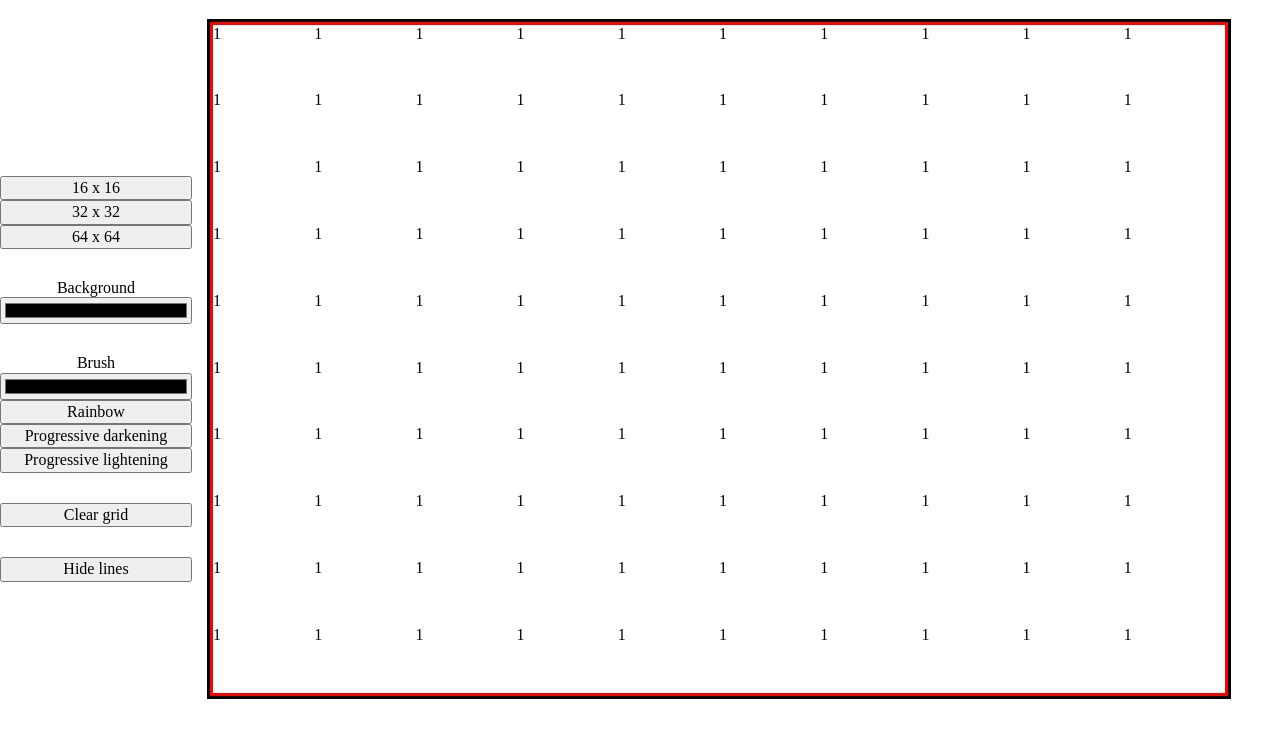
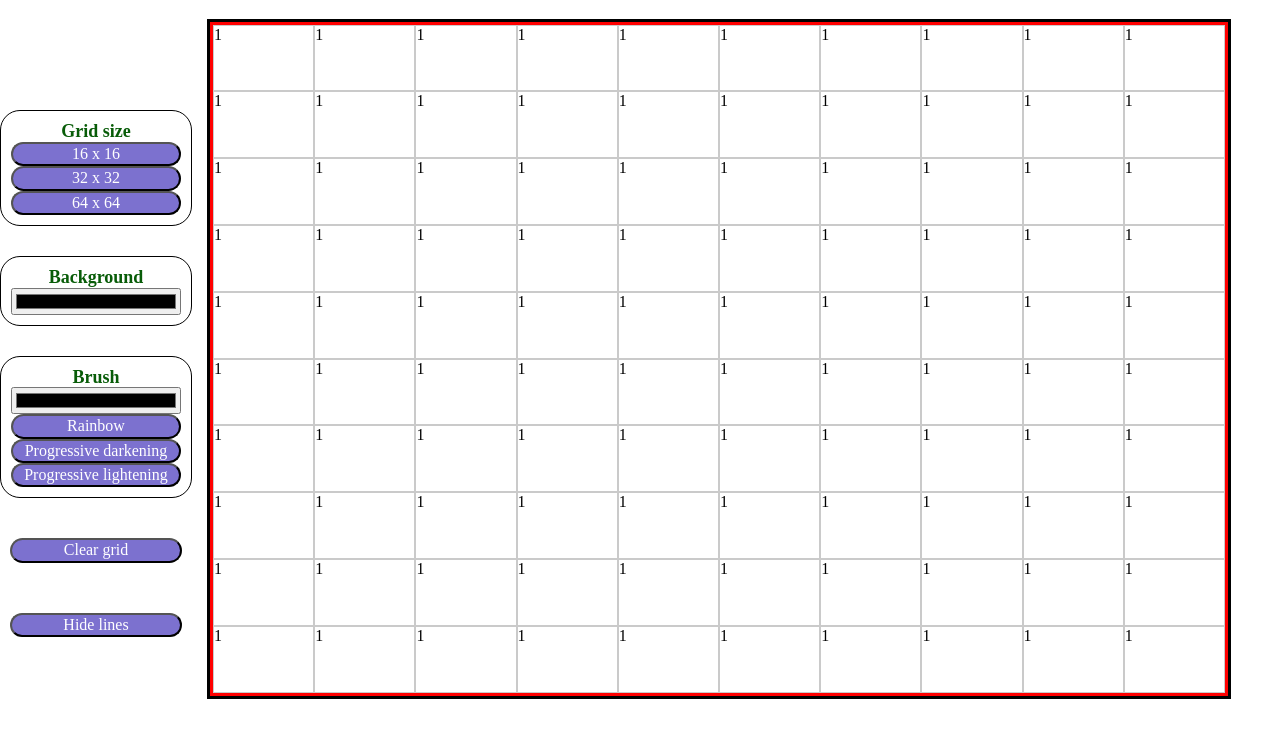
Before and after one commit to had-arach-eric/etch-a-sketch, a plain HTML site: page index.html in a window 1280 px wide. Shown: the part 61-798 px from the top of the page. Drawn offline with Linux system fonts and the light colour scheme.

Commit message:
Finish HTML and styles.

```diff
--- a/index.html
+++ b/index.html
@@ -26,6 +26,7 @@
       *board sizing options
       -->
       <div class="container-buttons-size-gird">
+        <label>Grid size</label>
         <button class="button-sixteen">16 x 16</button>
         <button class="button-thirty-two">32 x 32</button>
         <button class="button-sixty-four64x64">64 x 64</button>
@@ -41,10 +42,10 @@
         <button id="button-progressive-darkening" class="button-progressive-darkening">Progressive darkening</button>
         <button id="button-progressive-lightening" class="button-progressive-lightening">Progressive lightening</button>
       </div>
-      <div class="container-clear-grid">
+      <div class="container-clear-grid" id="container-clear-grid">
         <button id="button-clear-grid" class="button-clear-grid">Clear grid</button>
       </div>
-      <div class="container-hide-lines">
+      <div class="container-hide-lines" id="container-hide-lines">
         <button id="button-hide-lines" class="button-hide-lines">Hide lines</button>
       </div>
     </div>
--- a/scripts/script.js
+++ b/scripts/script.js
@@ -1,4 +1,4 @@
-
+/*
 
 function handleSizeButtons(e) {
   if (e.target === "button-sixteen") {
@@ -33,3 +33,5 @@ function playGame() {
   const board = document.querySelector("#board");
 
 }
+
+*/
--- a/styles/styles.css
+++ b/styles/styles.css
@@ -38,7 +38,29 @@ h1 {
   display: flex;
   flex-direction: column;
   width: 100%;
-  /*row-gap: 5px;*/
+  border: 1px solid black;
+  border-radius: 20px;
+  padding: 10px;
+}
+
+#container-clear-grid {
+  border: 0px;
+}
+
+#container-hide-lines {
+  border: 0px;
+}
+
+.options label {
+  font-size: 18px;
+  font-weight: bold;
+  color: rgb(8, 92, 8);
+}
+
+.options button {
+  border-radius: 20px;
+  background-color: #7c71cf;
+  color: white;
 }
 
 .options > div > label,
@@ -82,3 +104,7 @@ h1 {
   grid-template: repeat(10, 1fr) / repeat(10, 1fr);
   border: 3px solid red;
 }
+
+.cells-container > div {
+  border: 1px solid rgb(202, 202, 202);
+}
```
